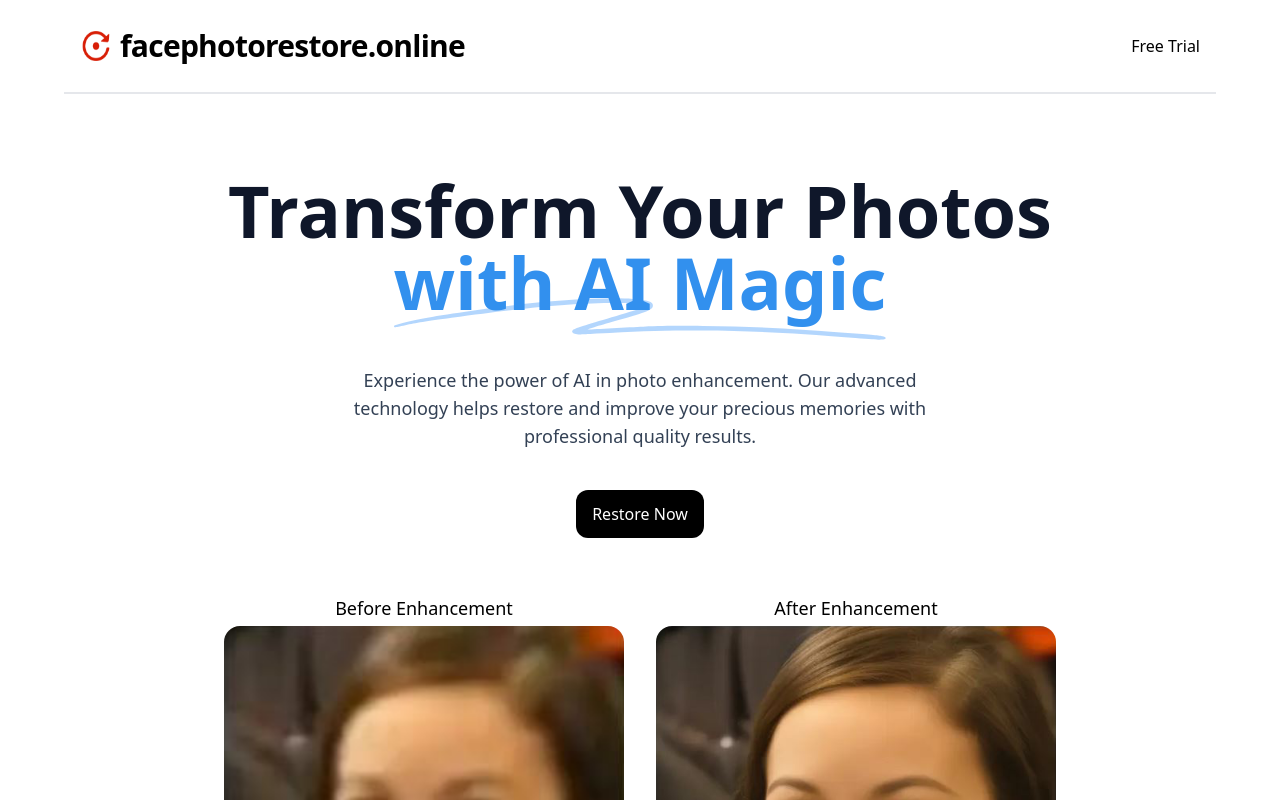
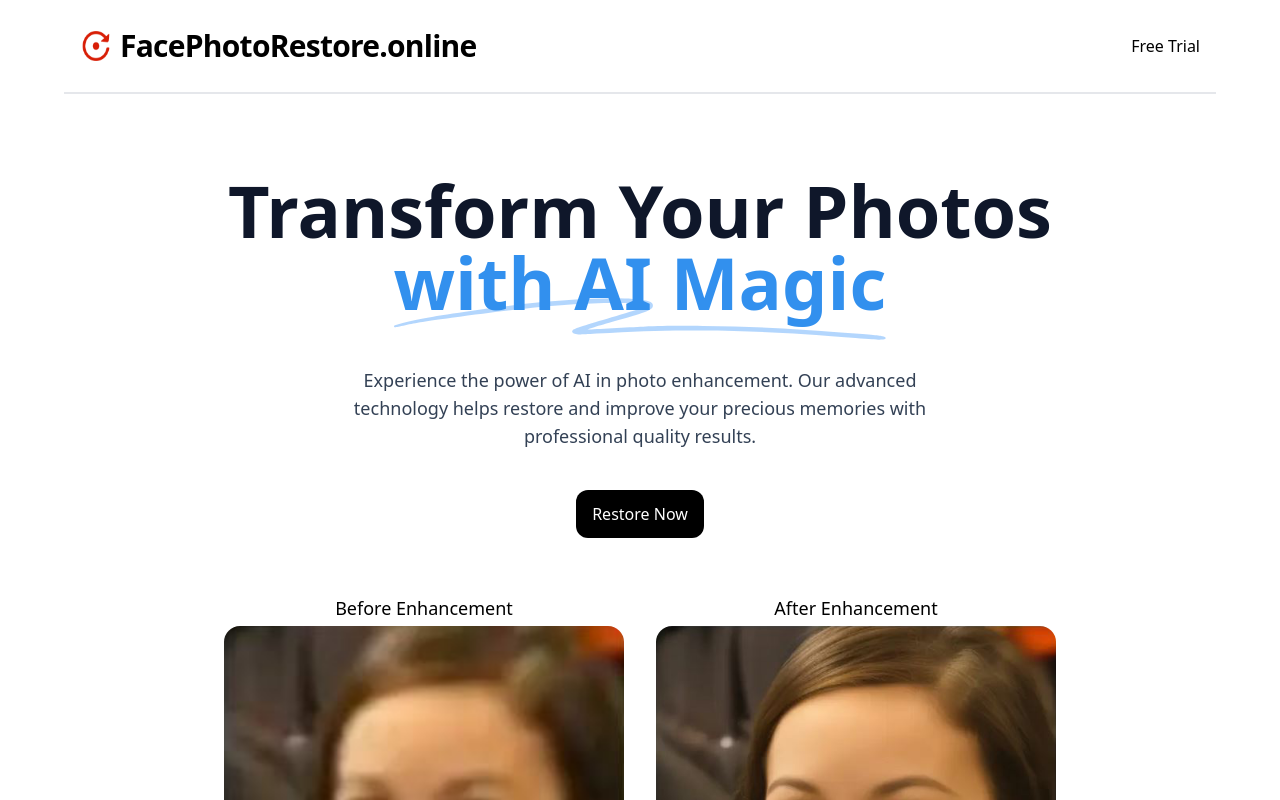
Before and after one commit to tian-Sun/ai-photo-restoreres, a Next.js app: page / in a window 1280 px wide. Shown: the top 800 px of the page. Built offline with nearby package versions, Linux system fonts and the light colour scheme.

Commit message:
web name

```diff
--- a/components/Header.tsx
+++ b/components/Header.tsx
@@ -15,7 +15,7 @@ export default function Header({ photo }: { photo?: string | undefined }) {
             height={32}
           />
           <h1 className='sm:text-3xl text-xl font-bold ml-2 tracking-tight'>
-          facephotorestore.online
+          FacePhotoRestore.online
           </h1>
         </div>
       </a>
```
